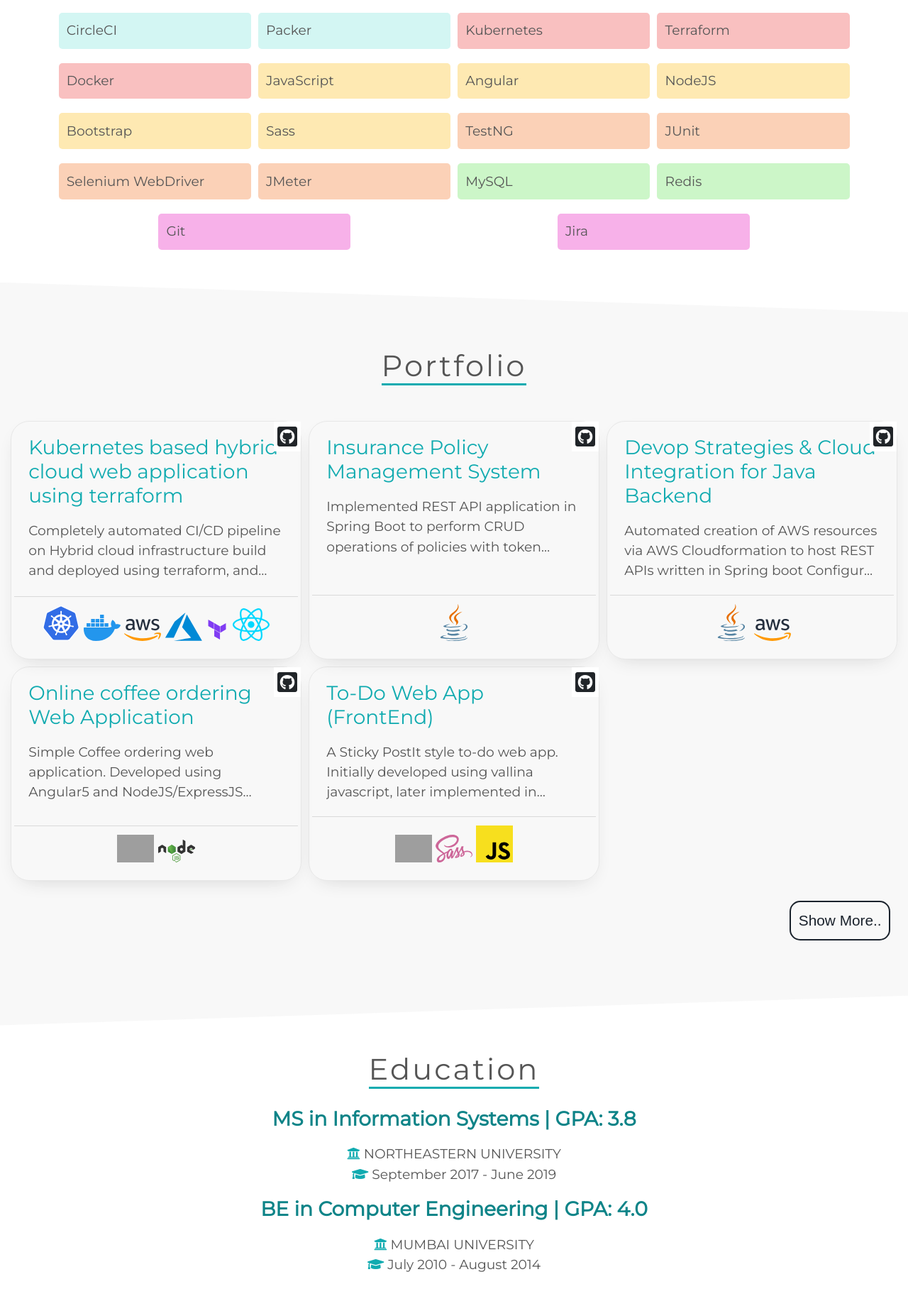
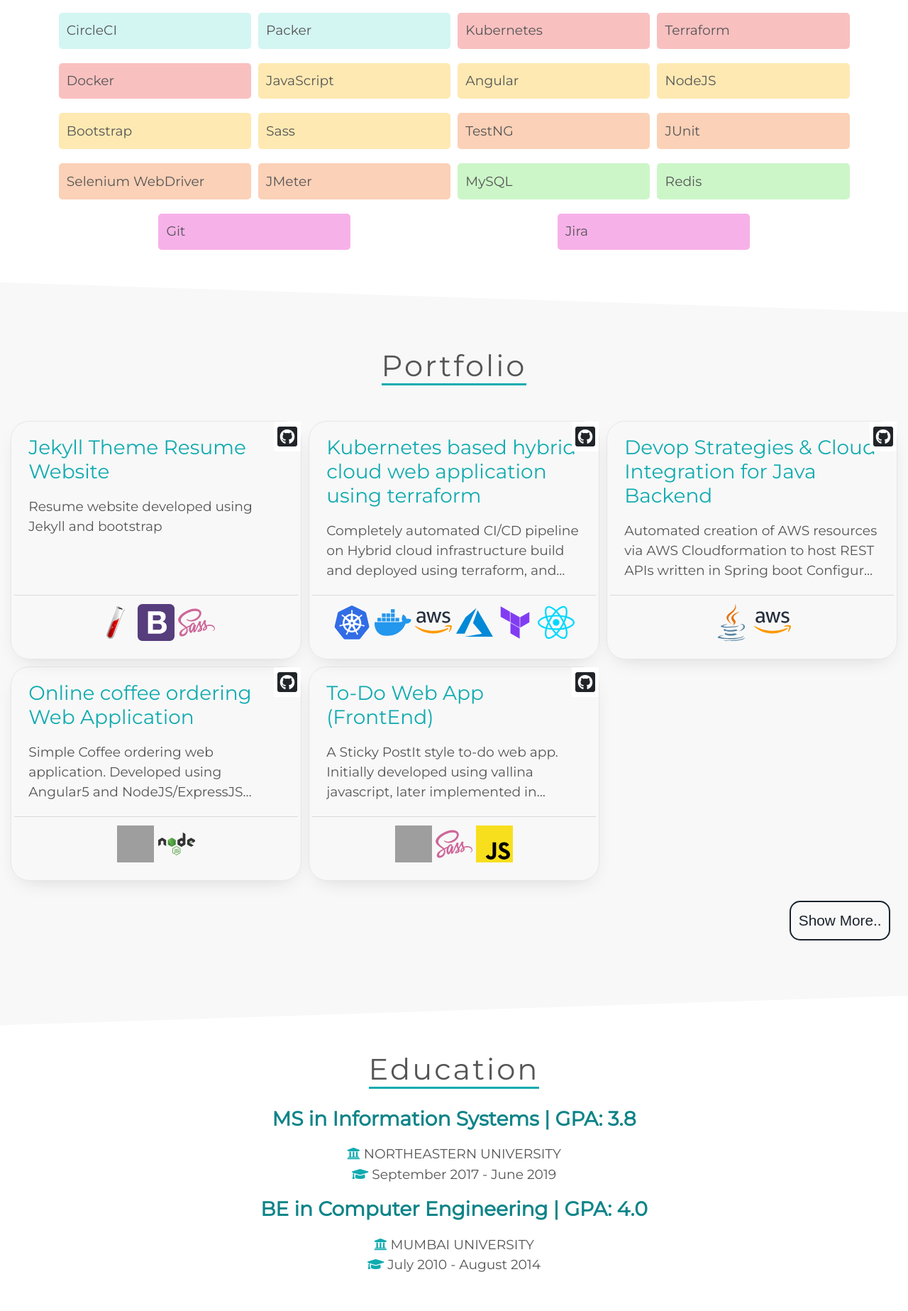
Before and after one commit to murraco/jekyll-theme-minimal-resume, a Jekyll site: the page built from index.html, in a window 1280 px wide. Shown: the part 3286-5133 px from the top of the page at 71% size. Built offline with Jekyll 4.4.1, drawn with Linux system fonts in a browser that asks for light colours; some web fonts are replaced; grey boxes are pictures that could not be loaded.

Commit message:
Added resume website to protfolio.yaml

```diff
--- a/_data/portfolio.yaml
+++ b/_data/portfolio.yaml
@@ -1,3 +1,15 @@
+- name: Jekyll Theme Resume Website
+  repo: "https://github.com/prashantk016/jekyll-theme-resume/tree/master"
+  img: "#"
+  technologies:
+    - name: Jekyll, Bootstrap, Sass
+      icons:
+      - icon: jekyll
+      - icon: bootstrap
+      - icon: sass
+  desc: >
+    Resume website developed using Jekyll and bootstrap
+
 - name: Kubernetes based hybrid cloud web application using terraform
   repo: "https://github.com/prashantk016/Kubernetes-based-hybrid-cloud-web-application-using-terraform"
   img: "#"
@@ -14,19 +26,6 @@
     Completely automated CI/CD pipeline on Hybrid cloud infrastructure build
     and deployed using terraform, and served using containers orchestrated by Kubernetes.
     Developed Frontend using Reactjs and backend developed using Java Springboot
-
-- name: "Insurance Policy Management System"
-  repo: https://github.com/prashantk016/AdvBigdataArch_INFO7255
-  img: "#"
-  technologies:
-    - name: Java Spring Boot, Redis, ELK Stack
-      icons:
-      - icon: java
-  desc: >
-    Implemented REST API application in Spring Boot to perform CRUD operations of policies with token based authentication
-    Used Key-Value store, Redis, to store data in decomposed form
-    Implemented Elastic search with logstash to facilitate efficient data searching
-
 
 - name: Devop Strategies & Cloud Integration for Java Backend
   repo: https://github.com/prashantk016/csye6225-spring2019
@@ -61,7 +60,7 @@
   repo: https://github.com/prashantk016/Todo-WebApp-Angular5
   img: "#"
   technologies:
-    - name: Angular 5, SCSS
+    - name: Angular 5, SASS
       icons:
       - icon: angular
       - icon: sass
@@ -83,6 +82,17 @@
     A complete spreadsheet application with ability to add/delete rows and columns,
     add charts, formulas and option to download file as csv
 
+- name: "Insurance Policy Management System"
+  repo: https://github.com/prashantk016/AdvBigdataArch_INFO7255
+  img: "#"
+  technologies:
+    - name: Java Spring Boot, Redis, ELK Stack
+      icons:
+      - icon: java
+  desc: >
+    Implemented REST API application in Spring Boot to perform CRUD operations of policies with token based authentication
+    Used Key-Value store, Redis, to store data in decomposed form
+    Implemented Elastic search with logstash to facilitate efficient data searching
 
 - name: Global Stock Investment System
   repo: https://github.com/prashantk016/Global-stock-investment-system
--- a/_sass/_portfolio.scss
+++ b/_sass/_portfolio.scss
@@ -46,9 +46,8 @@
         }
 
         .tech-icons{
-           max-height: 2.5em;
-           max-width: 2.5em;
-           width: auto;
+           height: 2.5em;
+           width: 2.5em;
            display: inline-flex;
            img{
 
@@ -116,8 +115,8 @@
 @media (max-width: 834px) {
 
     #portfolio .container .tech-icons{
-        max-width: 2em;
-        max-height: 2em;
+        width: 2em;
+        height: 2em;
     }
     .portfolioContainer {
 
```
